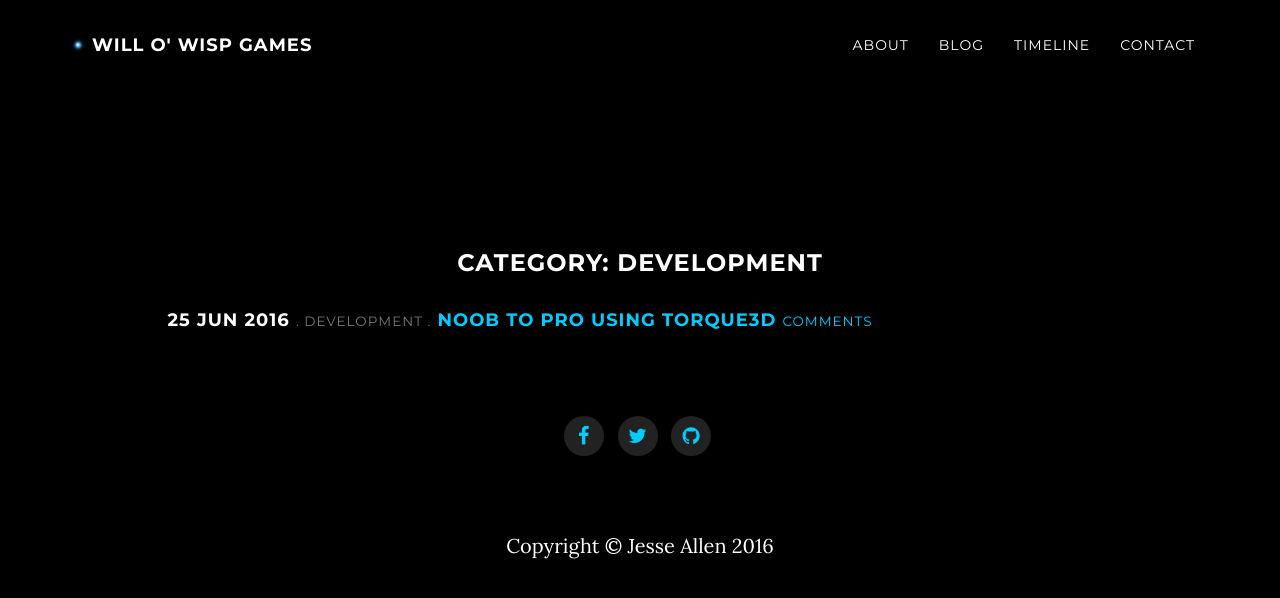
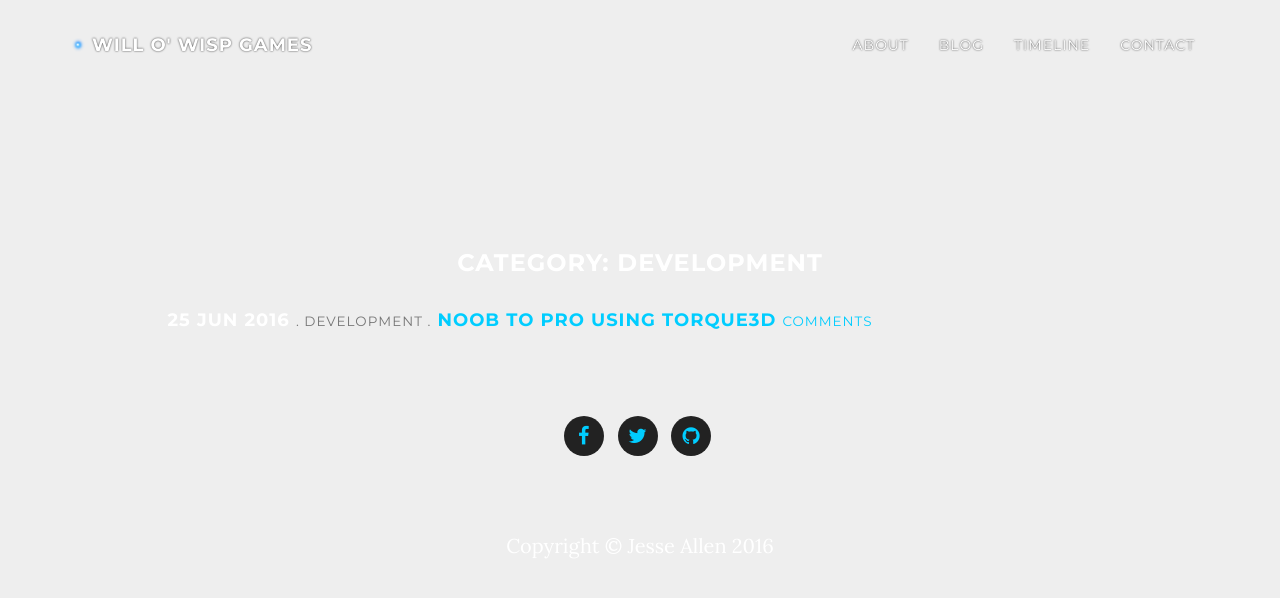
Before and after one commit to WilloWispGames/WilloWispGames.github.io, a Jekyll site: the page built from categories/development.html, in a window 1280 px wide and 900 px high. Shown: the top 598 px of the window. Built offline with Jekyll 4.4.1, drawn with Linux system fonts in a browser that asks for light colours; nearby versions of some CDN libraries.

Commit message:
change background color

```diff
--- a/css/grayscale.scss
+++ b/css/grayscale.scss
@@ -15,7 +15,7 @@ body {
     height: 100%;
     font-family: "Lora","Helvetica Neue",Helvetica,Arial,sans-serif;
     color: $light;
-    background-color: $dark;
+    background-color: $greyPane; //$dark;
 }
 
 html {
```
